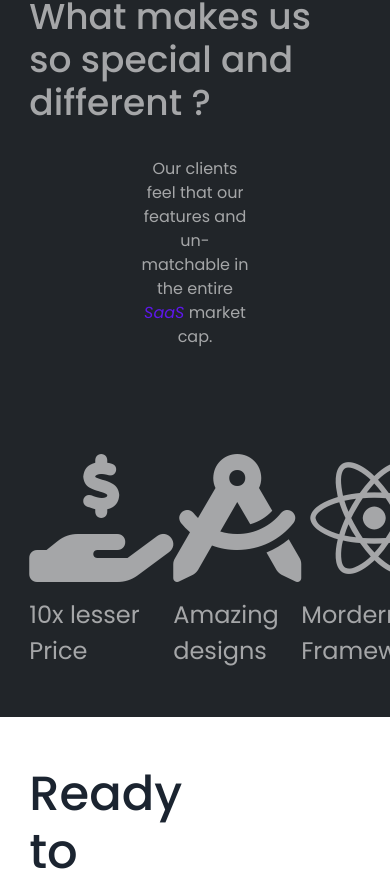
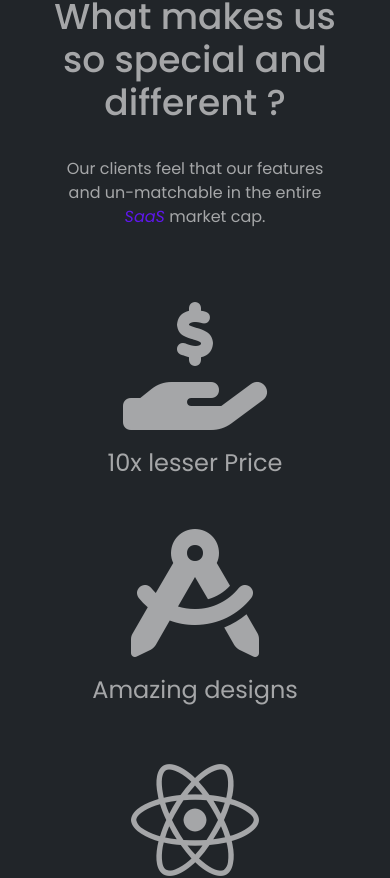
Before and after one commit to tier3guy/devlopify, a React (Create React App) app: page / in a window 390 px wide. Shown: the part 1140-2018 px from the top of the page. Built offline with nearby package versions, Linux system fonts and the light colour scheme.

Commit message:
features-responsiveness

```diff
--- a/src/components/Features/index.css
+++ b/src/components/Features/index.css
@@ -18,3 +18,13 @@
     margin-top: 15px;
     font-size: 24px;
 }
+
+@media only screen and (max-width: 600px) {
+    .features-container{
+        flex-direction: column;
+        margin-top: -2em;
+    }
+    .icon-container{
+        margin-bottom: 2em;
+    }
+}
--- a/src/components/Features/index.js
+++ b/src/components/Features/index.js
@@ -5,7 +5,7 @@ const Features = () => {
     return (
         <>
             <div className='main-wrapper bg-dark'>
-                <div className='w-75 m-auto center fdc features-wrapper'>
+                <div className='w-75 m-auto center fdc features-wrapper txt-center'>
                     <p>Our best features for you</p>
                     <h1 className='c-white'>What makes us so special and different ?</h1>
                     <div className='w-50 m-auto txt-center'>
@@ -13,7 +13,7 @@ const Features = () => {
                     </div>
                 </div>
                 <div className='w-75 m-auto center fdc features-wrapper'>
-                    <div className='center justify-between w-100'>
+                    <div className='center justify-between w-100 features-container'>
                         <div className='icon-container center fdc'>
                             <i class="fa-solid fa-hand-holding-dollar features-icons"></i>
                             <p className='c-fade'>10x lesser Price</p>
--- a/src/index.css
+++ b/src/index.css
@@ -130,7 +130,7 @@ a > i{
     width: 85% !important;
   }
   .w-50{
-    width: 75%;
+    width: 100% !important;
   }
   img{
     display: none;
```
